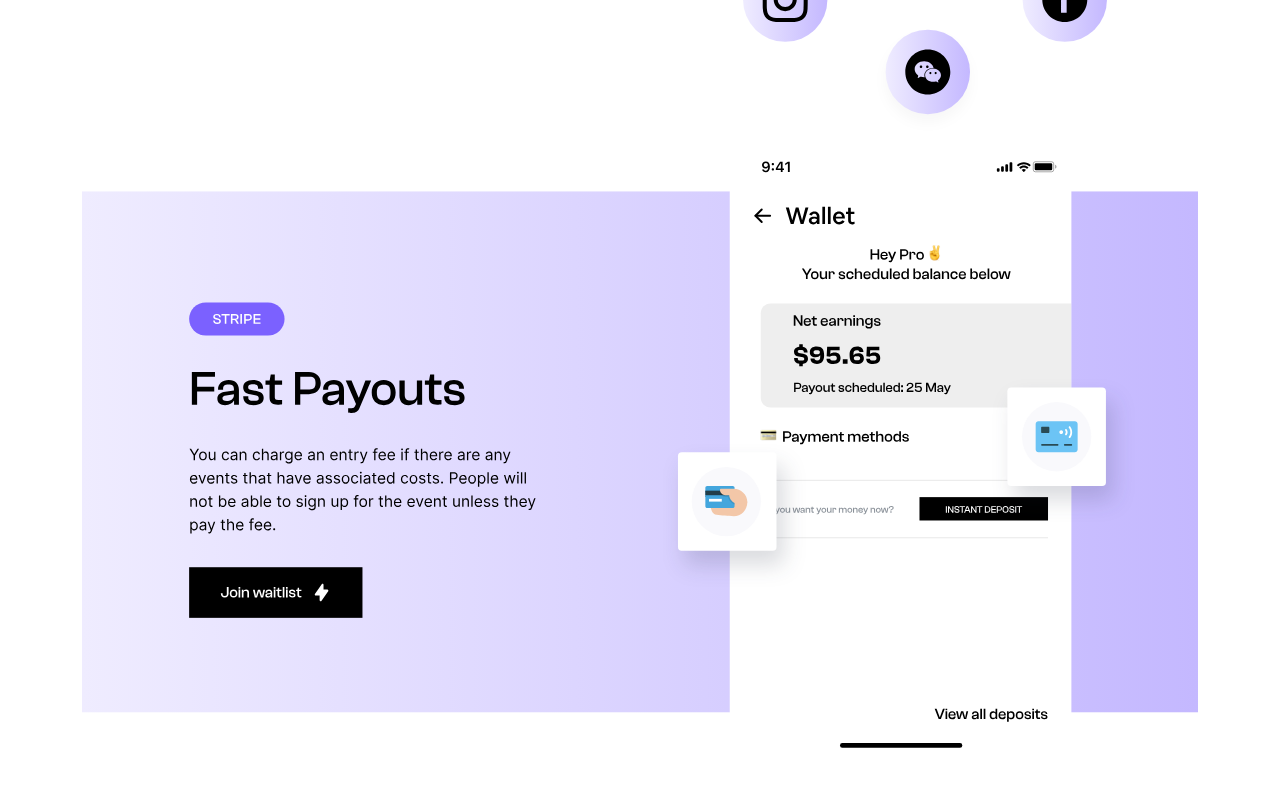
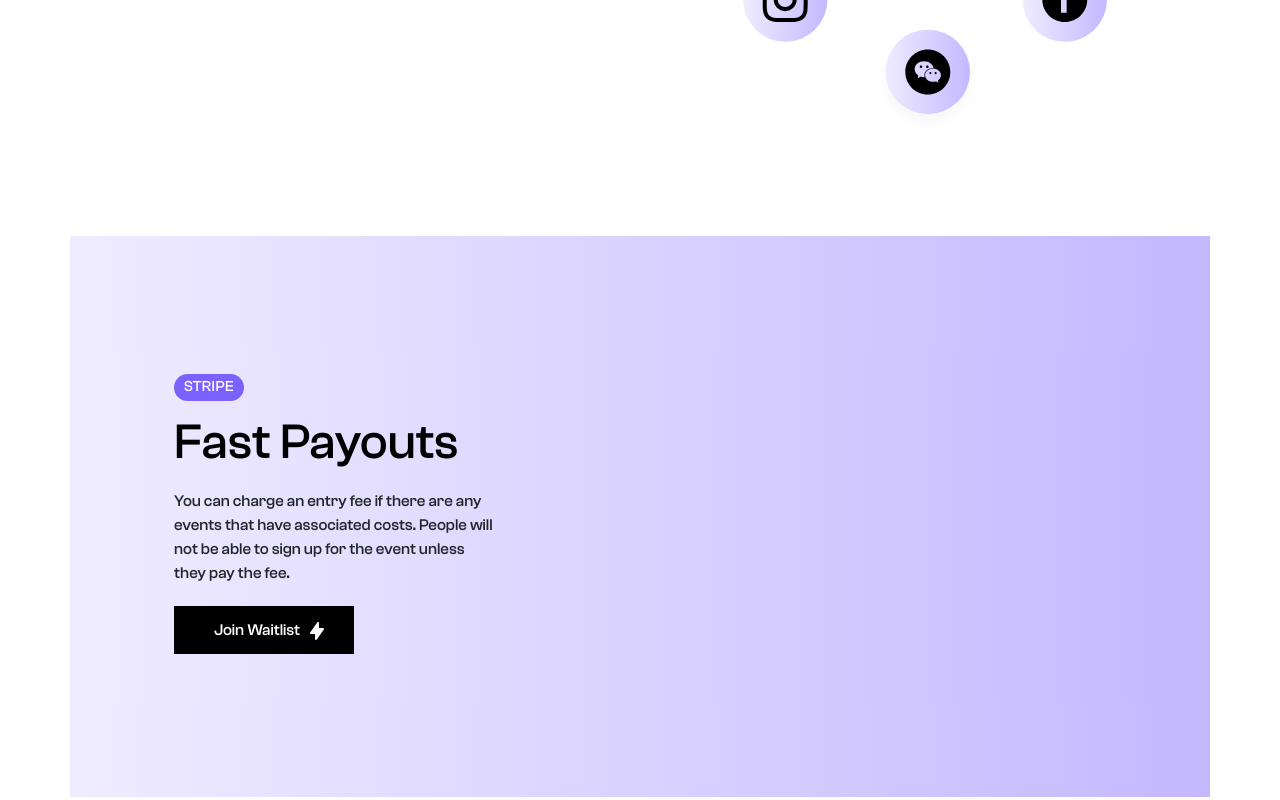
Before and after one commit to tanuj-22/booksports, a React (Create React App) app: page / in a window 1280 px wide. Shown: the part 4540-5340 px from the top of the page. Built offline with nearby package versions, Linux system fonts and the light colour scheme; a web font is replaced by a local one.

Commit message:
fast payouts added

```diff
--- a/src/Components/FastPayouts.js
+++ b/src/Components/FastPayouts.js
@@ -1,11 +1,50 @@
-import {Container} from 'react-bootstrap';
-import fastpayouts from '../assests/fastpayouts.svg';
+// import bootstrap
+import {Container, Row, Col, Button} from 'react-bootstrap';
+// import assets
+import lightningLogo from '../assests/lightningLogo.svg'
+// import css
+import '../css/fast-payouts.css'
 
 const FastPayouts = () => {
   return (
-    <Container>
-        <img width={"100%"} src={fastpayouts} alt="fastpayouts" />
-    </Container>
+    <div className='fast-payouts'>
+      <Container>
+        <Container>
+          <Row>
+            <Col sm={12} md={6}>
+              <div className='fast-payouts-left'>
+                <button className='stripe-btn'>
+                  Stripe
+                </button>
+                <br/>
+                <p className='fast-payouts-heading'>
+                  Fast Payouts
+                </p>
+                <p className='fast-payouts-info'>
+                  You can charge an entry fee if there are any events that have associated costs.
+                  People will not be able to sign up for the event unless they pay the fee.
+                </p>
+                <Button
+                  className="JoinButton"
+                  id="join-waitlist-btn"
+                  variant="primary"
+                >
+                  <span className="join-btn-text">Join Waitlist</span>
+                  <img
+                    src={lightningLogo}
+                    alt="lightning-logo"
+                    className="lightningLogo"
+                  />
+                </Button>
+              </div>
+            </Col>
+            <Col sm={12} md={6}>
+            </Col>
+          </Row>
+        </Container>
+          {/* <img width={"100%"} src={fastpayouts} alt="fastpayouts" /> */}
+      </Container>
+    </div>
   )
 }
 
--- /dev/null
+++ b/src/css/fast-payouts.css
@@ -0,0 +1,50 @@
+.fast-payouts .container{
+    background: linear-gradient(90deg, #EFECFF 0%, #C4B8FF 100%);
+    margin-top: 8%;
+    margin-bottom: 5%;
+    padding-top: 2%;
+    padding-bottom: 3%;
+}
+.fast-payouts .stripe-btn{
+    border: none;
+    background: #7B61FF;
+    border-radius: 104px;
+    font-style: normal;
+    font-weight: 500;
+    font-size: 15px;
+    line-height: 18px;
+    letter-spacing: 0.6px;
+    text-transform: uppercase;
+    color: #FFFFFF;
+    padding: 1.5% 3%;
+    margin-bottom: 3%;
+}
+.fast-payouts .fast-payouts-left{
+    padding-left: 15%;
+    padding-right: 25%;
+
+}
+
+.fast-payouts .JoinButton {
+    position: unset;
+    transform: none !important;
+    left: unset !important;
+    margin-top: 1.5%;
+    margin-left: auto !important;
+    margin-right: auto !important;
+  }
+
+.fast-payouts .fast-payouts-heading{
+    font-style: normal;
+    font-weight: 500;
+    font-size: 50px;
+    line-height: 62px;
+    color: #000000;
+}
+.fast-payouts .fast-payouts-info{
+    font-style: normal;
+    font-weight: 400;
+    font-size: 16px;
+    line-height: 150%;
+    margin-bottom: 5%;
+}
```
